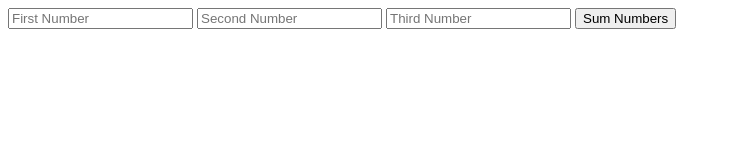
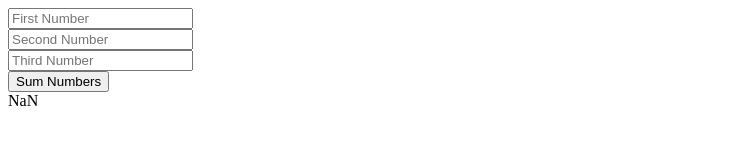
Before and after one commit to BrickEater/pergraph, a plain HTML site: page math/index.html in a window 1280 px wide. Both pictures are taken after a click on the button "Sum Numbers". Shown: the whole page, without its empty margins (0-731 px from the left). Drawn offline with Linux system fonts and the light colour scheme.

Commit message:
completed the project

```diff
--- a/math/index.html
+++ b/math/index.html
@@ -6,11 +6,17 @@
         <link rel="stylesheet" href="style.css">
     </head>
     <body>
+        <input id="num1" type="text" inputmode="numeric" placeholder="First Number" oninput="this.value = this.value.replace(/[^0-9.]/g, '').replace(/(\..*)\./g, '$1');">
+        <br>
+        <input id="num2" type="text" inputmode="numeric" placeholder="Second Number" oninput="this.value = this.value.replace(/[^0-9.]/g, '').replace(/(\..*)\./g, '$1');">
+        <br>
+        <input id="num3" type="text" inputmode="numeric" placeholder="Third Number" oninput="this.value = this.value.replace(/[^0-9.]/g, '').replace(/(\..*)\./g, '$1');">
+        <br>
+
+        <button id="butt">Sum Numbers</button>
+        <br>
+        <span id="output"></span>
         <script src="index.js"></script>
-        <input id="num1" type="text" inputmode="numeric" placeholder="First Number" oninput="this.value = this.value.replace(/[^0-9.]/g, '').replace(/(\..*)\./g, '$1');">
-        <input id="num2" type="text" inputmode="numeric" placeholder="Second Number" oninput="this.value = this.value.replace(/[^0-9.]/g, '').replace(/(\..*)\./g, '$1');">
-        <input id="num3" type="text" inputmode="numeric" placeholder="Third Number" oninput="this.value = this.value.replace(/[^0-9.]/g, '').replace(/(\..*)\./g, '$1');">
-        <button onclick="sumNum()">Sum Numbers</button>
 
     </body>
 </html>
--- a/math/index.js
+++ b/math/index.js
@@ -1,4 +1,14 @@
-function sumNum(num1,num2,num3){
-    var num1 = document.getElementById("num1").getAttribute("value");
-    console.log(num1)
+function sumNum(a, b, c){
+    return a + b + c;
 }
+
+
+
+document.getElementById("butt").addEventListener("click", function(){
+    var a = parseInt(document.getElementById("num1").value);
+    var b = parseInt(document.getElementById("num2").value);
+    var c = parseInt(document.getElementById("num3").value);
+
+    var s = sumNum(a, b, c);
+    document.getElementById("output").innerText = s;
+});
```
Also changed, not shown: 1 other file.
